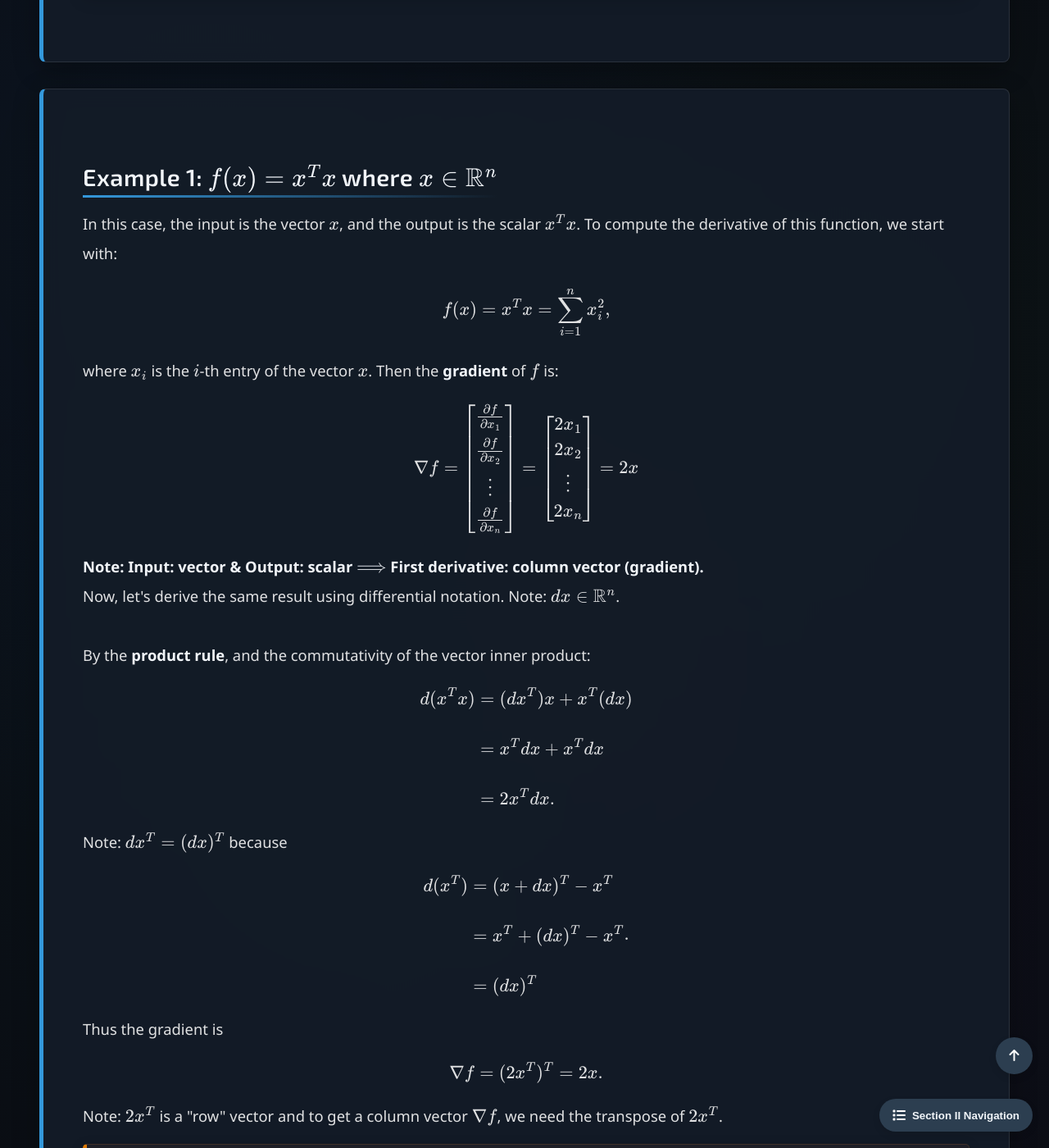
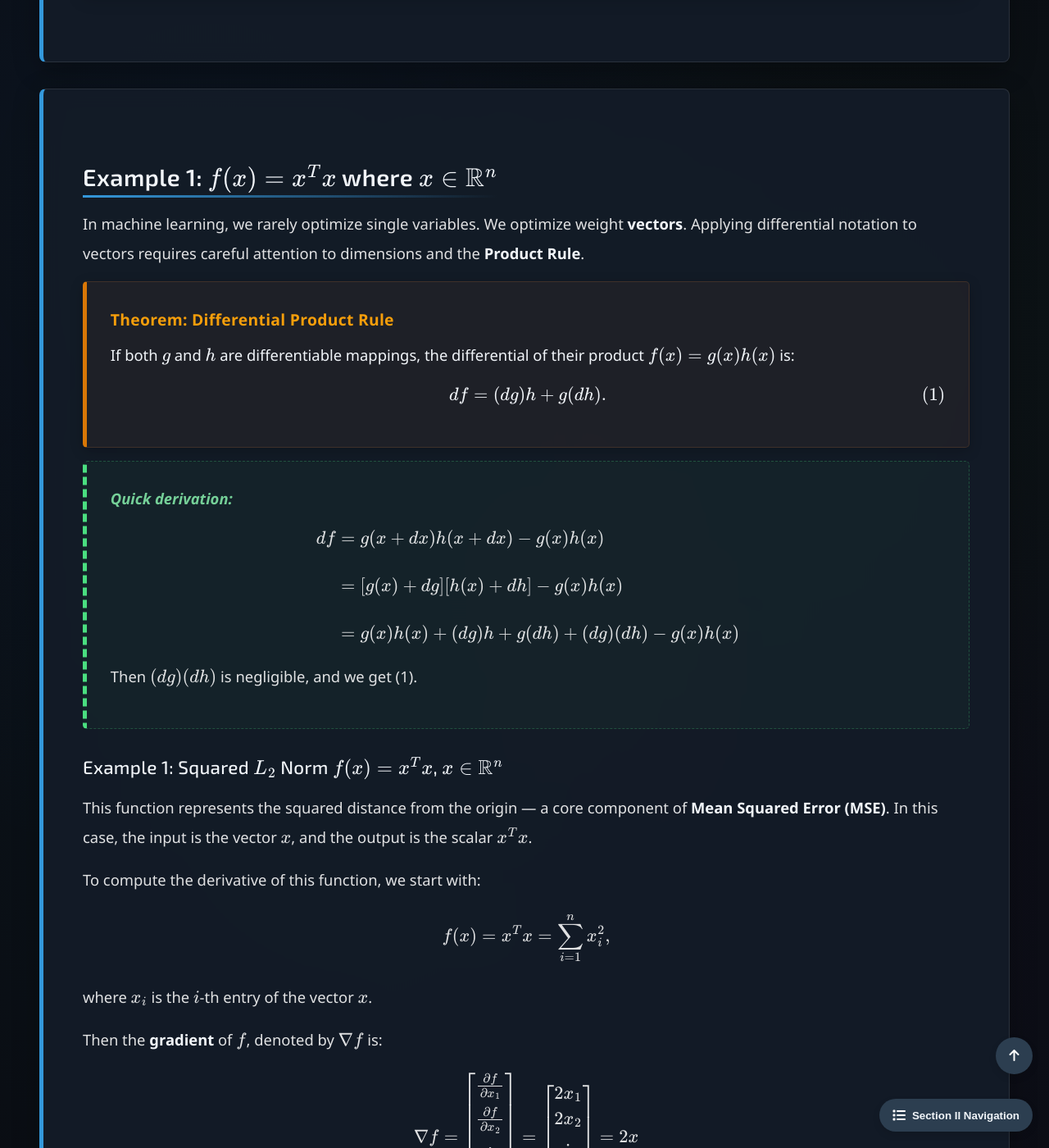
Before and after one commit to Yusukey01/yusukey01.github.io, a Jekyll site: the page built from Mathematics/Calculus/linear_approximation.html, in a window 1280 px wide and 1400 px high, scrolled down 3106 px. Shown: the whole window at 82% size. Built offline with Jekyll 4.4.1, drawn with Linux system fonts in a browser that asks for light colours; some of the changed text lies outside the part shown.

Commit message:
refine the page

```diff
--- a/Mathematics/Calculus/linear_approximation.html
+++ b/Mathematics/Calculus/linear_approximation.html
@@ -127,14 +127,51 @@ uses_python: false
 
             <section id="ex1" class="section-content">
                 <h2>Example 1: \(f(x) = x^Tx\) where \(x \in \mathbb{R}^n\)</h2>
+
                 <p>
+                    In machine learning, we rarely optimize single variables. We optimize weight <strong>vectors</strong>. Applying differential
+                    notation to vectors requires careful attention to dimensions and the <strong>Product Rule</strong>.
+                </p>
+
+                <div class="theorem">
+                        <span class="theorem-title">Theorem: Differential Product Rule</span>
+                        If both \(g\) and \(h\) are differentiable mappings, the differential of their product \(f(x) = g(x)h(x)\) is:
+                        \[
+                        df = (dg)h + g(dh). \tag{1}
+                        \]
+                </div>
+
+                <div class="proof">
+                        <span class="proof-title">Quick derivation:</span>
+                        <p>
+                        \[
+                            \begin{align*}
+                            df &= g(x+dx)h(x+dx) - g(x)h(x) \\\\
+                            &= [g(x) +dg][h(x) + dh]-g(x)h(x) \\\\
+                            &= g(x)h(x) + (dg)h + g(dh) + (dg)(dh) -g(x)h(x)
+                            \end{align*}
+                            \]
+                            Then \((dg)(dh)\) is negligible, and we get (1).
+                        </p>
+                </div>
+
+                <h3>Example 1: Squared \(L_2\) Norm \(f(x) = x^Tx\), \(x \in \mathbb{R}^n\)</h3>
+
+                <p>
+                    This function represents the squared distance from the origin — a core component of <strong>Mean Squared Error (MSE)</strong>.
                     In this case, the input is the vector \(x\), and the output is the scalar \(x^Tx\).
+                </p>
+
+                <p>
                     To compute the derivative of this function, we start with:
                     \[
                     f(x) = x^Tx = \sum_{i=1}^n x_i^2 ,
                     \]
                     where \(x_i\) is the \(i\)-th entry of the vector \(x\).
-            Then the <strong>gradient</strong> of \(f\) is:
+                </p>
+
+                <p>
+                    Then the <strong>gradient</strong> of \(f\), denoted by  \(\nabla f\) is:
                     \[
                     \nabla f = \begin{bmatrix}
                                 \frac{\partial f }{\partial x_1} \\
@@ -145,10 +182,19 @@ uses_python: false
                             =  \begin{bmatrix} 2x_1 \\ 2x_2\\ \vdots \\  2x_n \end{bmatrix}
                             = 2x
                     \]
+                </p>
+
+                <p>
                     <strong>Note: Input: vector & Output: scalar \(\Longrightarrow\) First derivative: column vector (gradient).</strong>
-            <br>
+                </p>
+
+                <p>
                     Now, let's derive the same result using differential notation. Note: \(dx \in \mathbb{R}^n\).
-            <br><br>
+                </p>
+
+                <div class="proof">
+                        <span class="proof-title">Example 1</span>
+                <p>
                     By the <strong>product rule</strong>, and the commutativity of the vector inner product:
                     \[
                     \begin{align*}
@@ -169,22 +215,6 @@ uses_python: false
                     \nabla f = (2x^T)^T = 2x.
                     \]
                     Note: \(2x^T\) is a "row" vector and to get a column vector \(\nabla f\), we need the transpose of \(2x^T\).
-            <div class="theorem">
-                <span class="theorem-title">Theorem 1: Product rule</span>
-                If both \(g\) and \(h\) are differentiable and let \(f(x) = g(x)h(x)\), then
-                \[
-                df = (dg)h + g(dh). \tag{1}
-                \]
-                Quick derivation:
-                \[
-                \begin{align*}
-                df &= g(x+dx)h(x+dx) - g(x)h(x) \\\\
-                   &= [g(x) +dg][h(x) + dh]-g(x)h(x) \\\\
-                   &= g(x)h(x) + (dg)h + g(dh) + (dg)(dh) -g(x)h(x)
-                \end{align*}
-                \]
-                Then \((dg)(dh)\) is negligible, and we get (1).
-            </div>
                 </p>
             </section>
 
```
Lines whose indentation alone changed are shown as unchanged.
